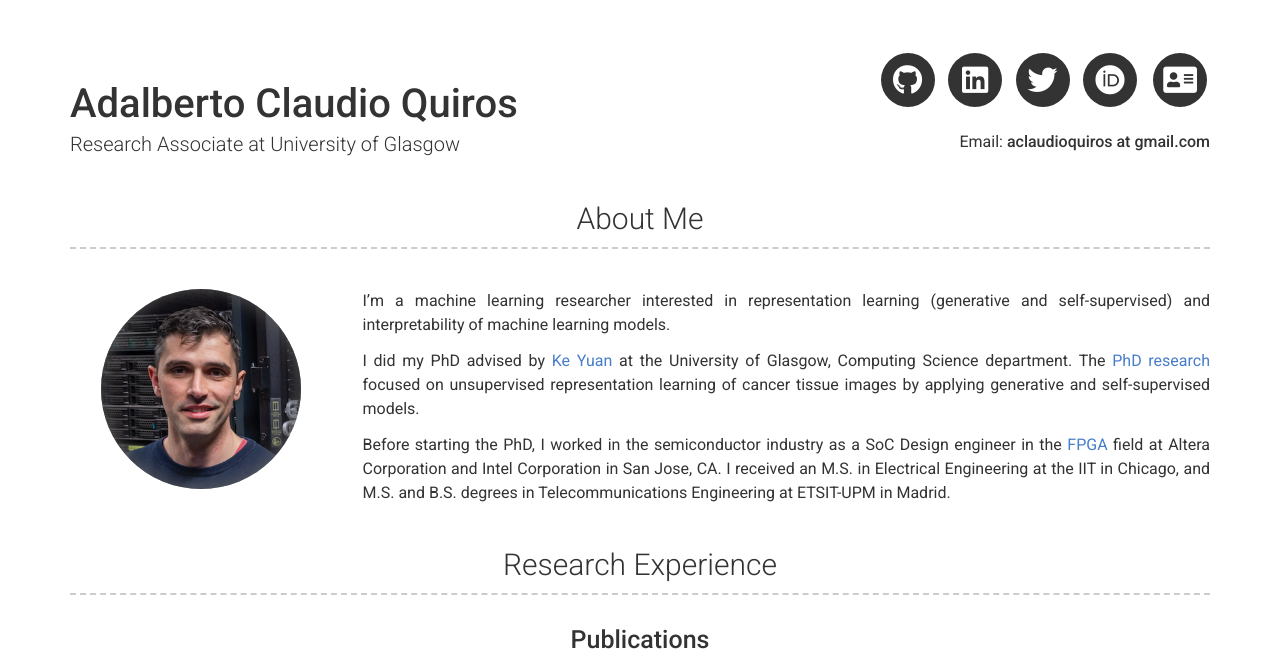
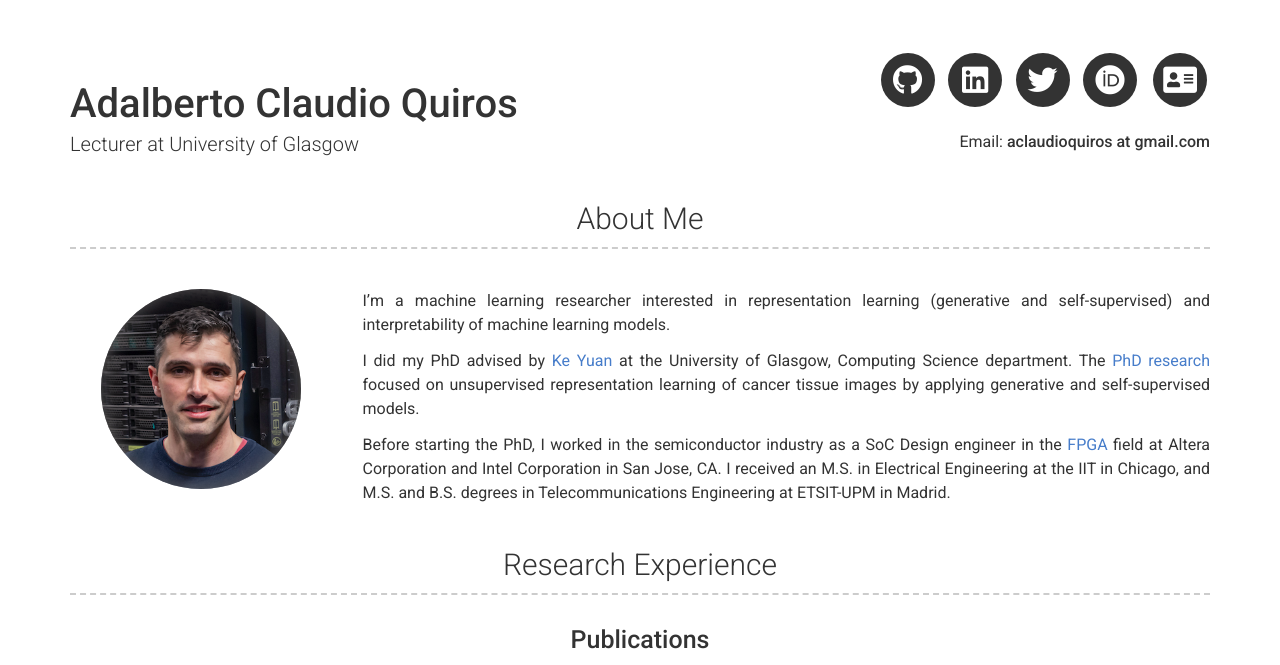
Before and after one commit to AdalbertoCq/adalbertocq.github.io, a Jekyll site: the page built from index.md, in a window 1280 px wide and 900 px high, cut to the strip 0-665 px from the top of the window. Built offline with Jekyll 4.4.1, drawn with Linux system fonts in a browser that asks for light colours; nearby versions of some CDN libraries.

Commit message:
Correction

```diff
--- a/_config.yml
+++ b/_config.yml
@@ -4,7 +4,7 @@ repository: AdalbertoCq/adalbertocq.github.io
 
 # Personal info
 name: "Adalberto Claudio Quiros"
-title: "Research Associate at University of Glasgow"
+title: "Lecturer at University of Glasgow"
 email: "aclaudioquiros at gmail.com"
 # phone: "+44 7305 238105"
 # website: Your website (eg. https://google.com)(optional)
```
